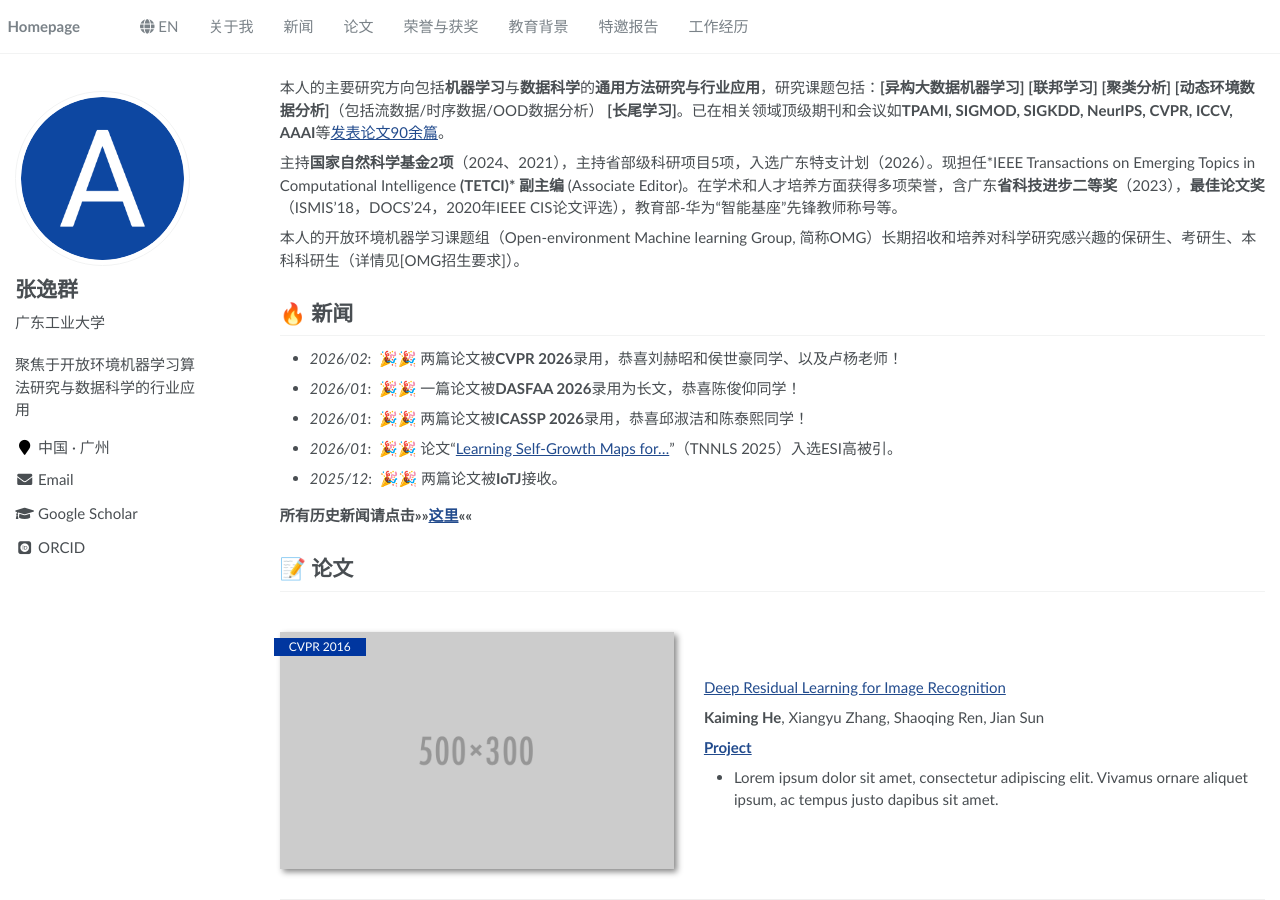
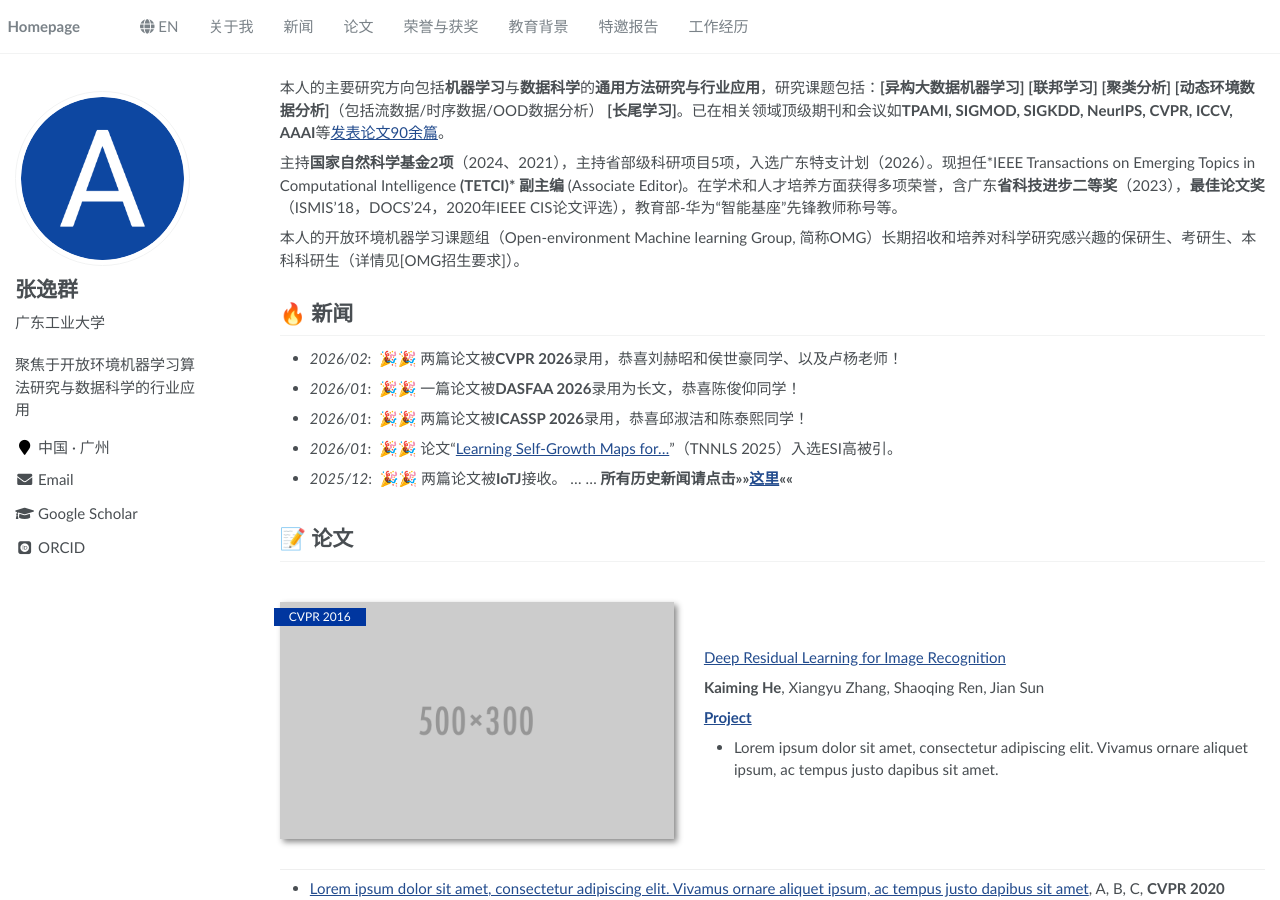
Before and after one commit to yqzhang-Zz/zh, a Jekyll site: the page built from _pages/about.md, in a window 1280 px wide and 900 px high. Built offline with Jekyll 4.4.1, drawn with Linux system fonts in a browser that asks for light colours; some web fonts are replaced.

```diff
--- a/_pages/about.md
+++ b/_pages/about.md
@@ -36,8 +36,8 @@ redirect_from:
 - *2026/01*: &nbsp;🎉🎉 两篇论文被**ICASSP 2026**录用，恭喜邱淑洁和陈泰熙同学！
 - *2026/01*: &nbsp;🎉🎉 论文“[Learning Self-Growth Maps for…](https://ieeexplore.ieee.org/abstract/document/11007519)”（TNNLS 2025）入选ESI高被引。
 - *2025/12*: &nbsp;🎉🎉 两篇论文被**IoTJ**接收。
-
-**所有历史新闻请点击>>>>[这里](/zh-news/)<<<<**
+  ... ...
+  **所有历史新闻请点击>>>>[这里](/zh-news/)<<<<**
 
 <span class='anchor' id="publications"></span>
 
```
